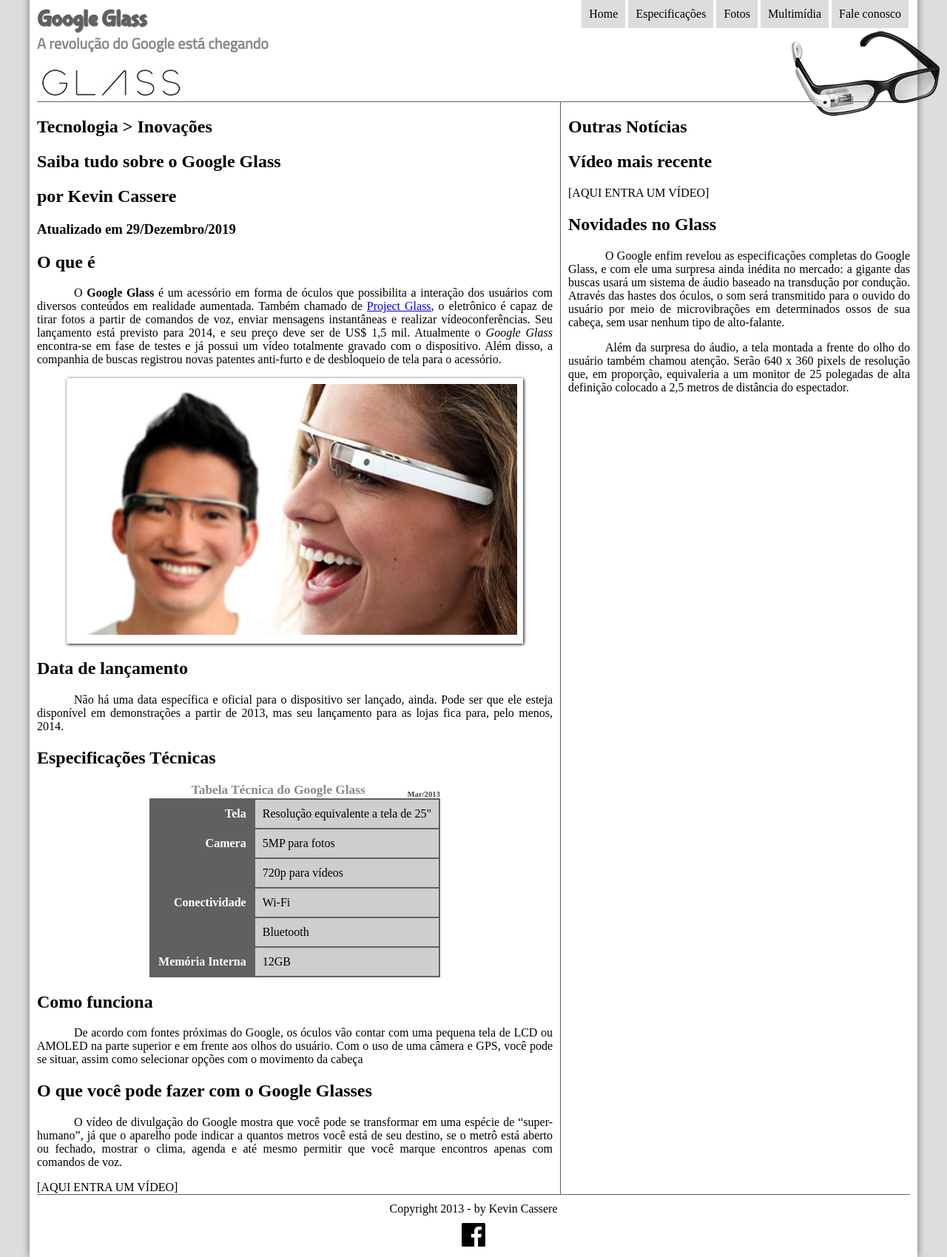
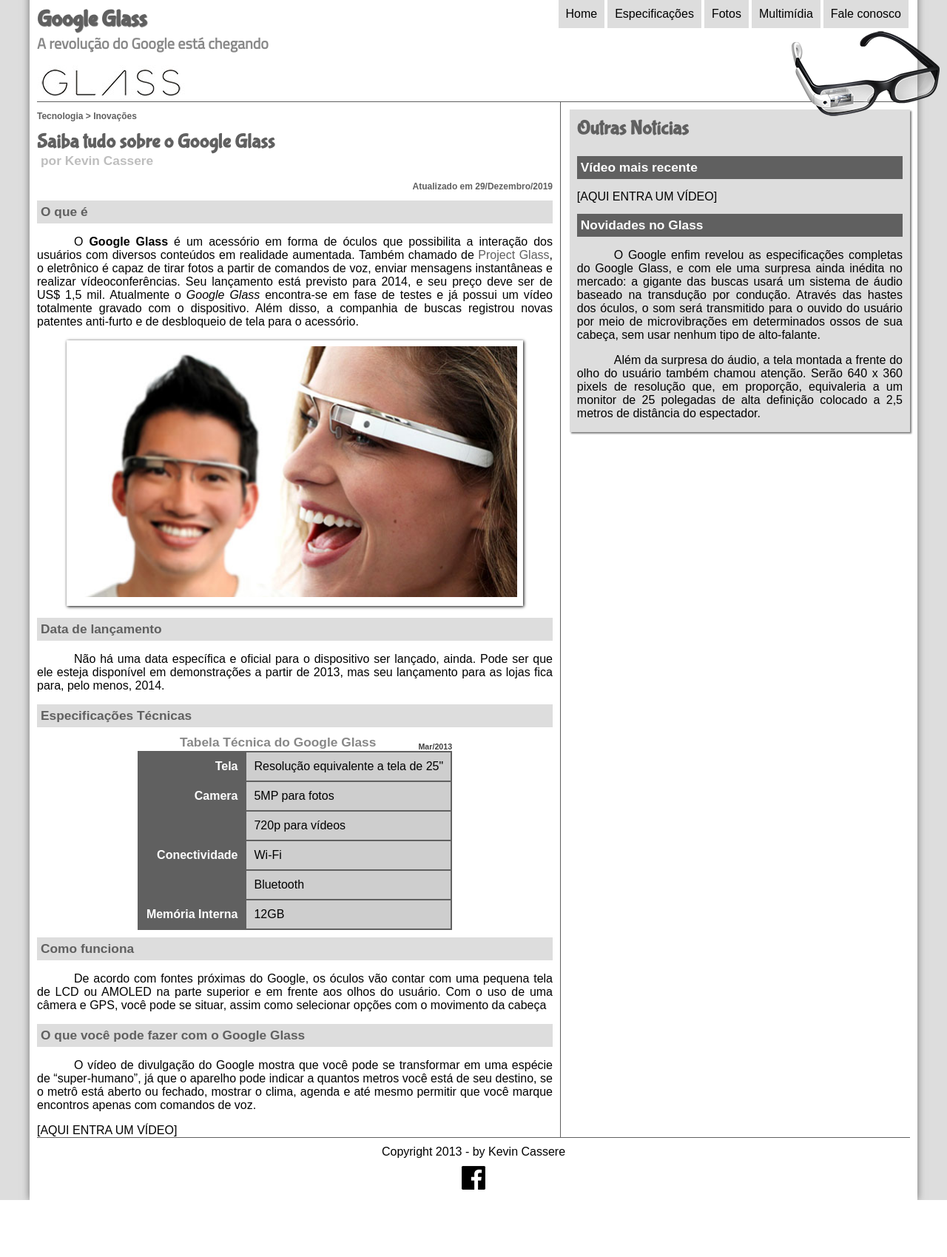
Before and after one commit to casserekevin/curso-em-video, a PHP site: page / in a window 1280 px wide. Shown: the whole page at 74% size. After the commit the page ends 1622 px from the top, so only its background shows below. Run offline with PHP 8.4, Linux system fonts and the light colour scheme.

Commit message:
Aula 17 -  Interfaces em HTML5

```diff
--- a/_css/estilo-base.css
+++ b/_css/estilo-base.css
@@ -12,6 +12,7 @@
 }
 
 body {
+    font-family: Arial, sans-serif;
     background-color: #dddddd;
     color: rgba(0, 0, 0, 1);
     margin: 0px;
@@ -138,6 +139,49 @@
     text-indent: 50px;
 }
 
+a.link {
+    color: #606060;
+    text-decoration: none;
+}
+
+a.link:hover {
+    text-decoration: underline;
+}
+
+article#noticia-principal h2{
+    font-size: 13pt;
+    color: #606060;
+    background-color: #dddddd;
+    padding: 5px 0px 5px 5px;
+    margin: 10px 0px 10px 0px;
+}
+
+header#cabecalho-artigo h1 {
+    font-family: 'FonteLogo', sans-serif;
+    font-size: 20pt;
+    color: #606060;
+    margin-bottom: 0px;
+    margin-top: 0px;
+}
+
+header#cabecalho-artigo h2 {
+    font-size: 13pt;
+    color: #bebebe;
+    background-color: white;
+    margin: 0px;
+    padding-top: 0px;
+}
+
+header#cabecalho-artigo h3 {
+    font-size: 12px;
+    color: #606060;
+
+}
+
+.direita {
+    text-align: right;
+}
+
 /* Formatação de imagens com legenda */
 
 figure.foto-legenda {
@@ -212,9 +256,28 @@
 /* LATERAL (conteúdo secundário) */
 aside#lateral {
     display: block;
-    width: 40%;
+    width: 39%;
     float: right;
-    padding-left: 10px;
+    padding: 0px 10px 0px 10px;
+    margin-top: 10px;
+    margin-left: 5px;
+    background-color: #dddddd;
+    box-shadow: 2px 2px 2px rgba(0, 0, 0, .5);
+}
+
+aside#lateral h1{
+    font-family: 'FonteLogo', sans-serif;
+    font-size: 20pt;
+    color: #606060;
+    margin-top: 10px;
+}
+
+aside#lateral h2{
+    background-color: #606060;
+    font-size: 13pt;
+    color: white;
+    padding: 5px;
+
 }
 
 /* RODAPE */
--- a/index.html
+++ b/index.html
@@ -32,15 +32,18 @@
             </header>
 
             <section id="corpo">
+                <article id="noticia-principal">
+                    <header id="cabecalho-artigo">
                         <hgroup>
-                    <h2>Tecnologia > Inovações</h2>
+                            <h3>Tecnologia > Inovações</h3>
                             <h1>Saiba tudo sobre o Google Glass</h1>
                             <h2>por Kevin Cassere</h2>
-                    <h3>Atualizado em 29/Dezembro/2019</h3>
+                            <h3 class="direita">Atualizado em 29/Dezembro/2019</h3>
                         </hgroup>
+                    </header>
 
-                <h1>O que é</h1>
-                <p>O <span style="font-weight: bolder;">Google Glass</span> é um acessório em forma de óculos que possibilita a interação dos usuários com diversos conteúdos em realidade aumentada. Também chamado de <a href="https://www.google.com/glass/start/" target="_blank">Project Glass</a>, o eletrônico é capaz de tirar fotos a partir de comandos de voz, enviar mensagens instantâneas e realizar vídeo&shy;con&shy;ferên&shy;cias. Seu lançamento está previsto para 2014, e seu preço deve ser de US$ 1,5 mil. Atualmente o <em>Google Glass</em> encontra-se em fase de testes e já possui um vídeo totalmente gravado com o dispositivo. Além disso, a companhia de buscas registrou novas patentes anti-furto e de desbloqueio de tela para o acessório.</p>
+                    <h2>O que é</h2>
+                    <p>O <span style="font-weight: bolder;">Google Glass</span> é um acessório em forma de óculos que possibilita a interação dos usuários com diversos conteúdos em realidade aumentada. Também chamado de <a href="https://www.google.com/glass/start/" target="_blank" class="link">Project Glass</a>, o eletrônico é capaz de tirar fotos a partir de comandos de voz, enviar mensagens instantâneas e realizar vídeo&shy;con&shy;ferên&shy;cias. Seu lançamento está previsto para 2014, e seu preço deve ser de US$ 1,5 mil. Atualmente o <em>Google Glass</em> encontra-se em fase de testes e já possui um vídeo totalmente gravado com o dispositivo. Além disso, a companhia de buscas registrou novas patentes anti-furto e de desbloqueio de tela para o acessório.</p>
 
                     <figure class="foto-legenda">
                         <img src="_img/glass-quadro-homem-mulher.jpg"/>
@@ -51,12 +54,10 @@
                     </figure>
 
 
-                <h1>Data de lançamento</h1>
+                    <h2>Data de lançamento</h2>
                     <p>Não há uma data específica e oficial para o dispositivo ser lançado, ainda. Pode ser que ele esteja disponível em demonstrações a partir de 2013, mas seu lançamento para as lojas fica para, pelo menos, 2014.</p>
 
-                <h1>Especificações Técnicas</h1>
-
-
+                    <h2>Especificações Técnicas</h2>
                     <table id="tabelaspec">
                         <caption>Tabela Técnica do Google Glass <span>Mar/2013</span></caption>
 
@@ -68,13 +69,14 @@
                         <tr><td class="ce" >Memória Interna</td><td class="cd">12GB</td></tr>
                     </table>
 
-                <h1>Como funciona</h1>
+                    <h2>Como funciona</h2>
                     <p>De acordo com fontes próximas do Google, os óculos vão contar com uma pequena tela de LCD ou AMOLED na parte superior e em frente aos olhos do usuário. Com o uso de uma câmera e GPS, você pode se situar, assim como selecionar opções com o movimento da cabeça</p>
 
-                <h1>O que você pode fazer com o Google Glasses</h1>
+                    <h2>O que você pode fazer com o Google Glass</h2>
                     <p>O vídeo de divulgação do Google mostra que você pode se transformar em uma espécie de “super-<wbr/>humano”, já que o aparelho pode indicar a quantos metros você está de seu destino, se o metrô está aberto ou fechado, mostrar o clima, agenda e até mesmo permitir que você marque encontros apenas com comandos de voz.</p>
 
                     [AQUI ENTRA UM VÍDEO]
+                </article>
             </section>
 
             <aside id="lateral">
```
Lines whose indentation alone changed are shown as unchanged.
